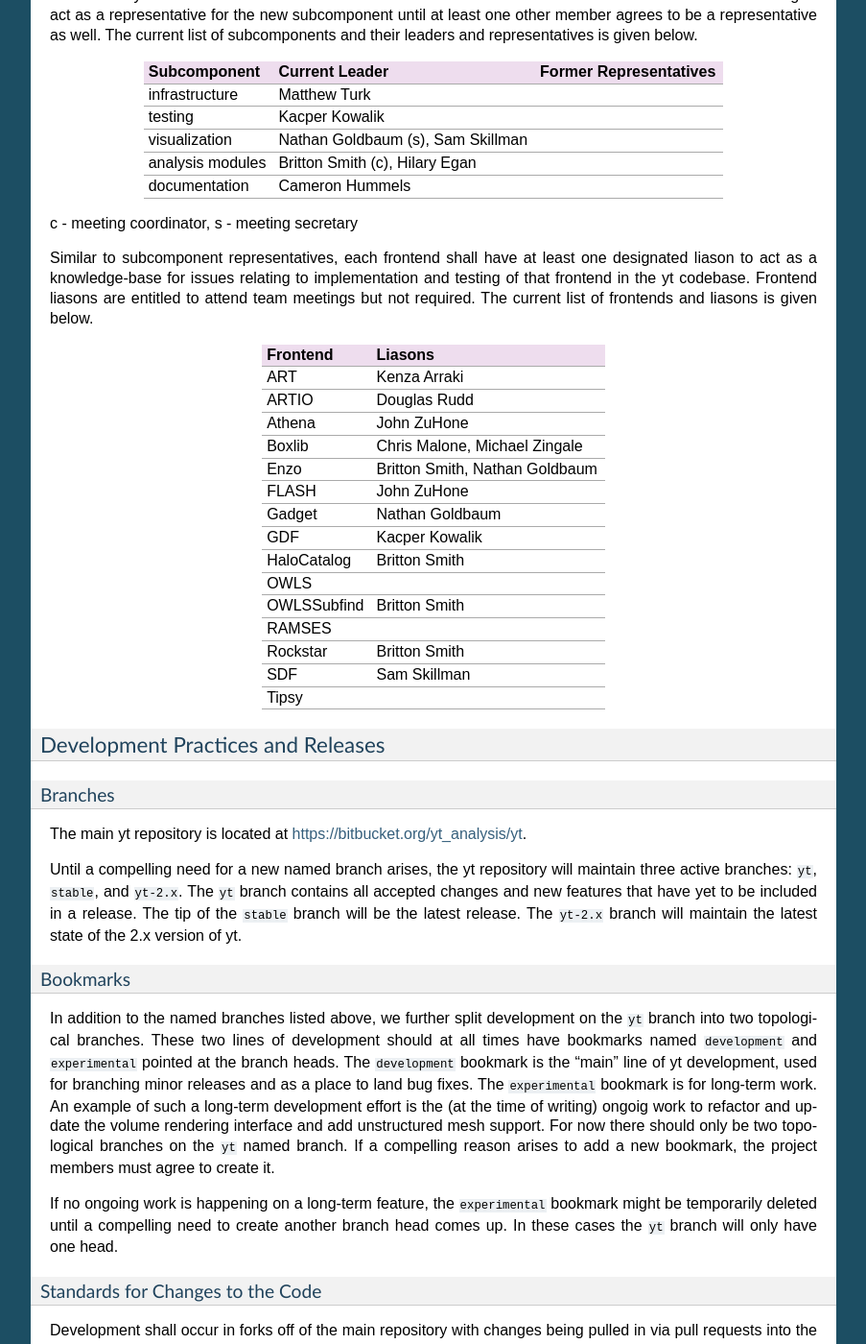
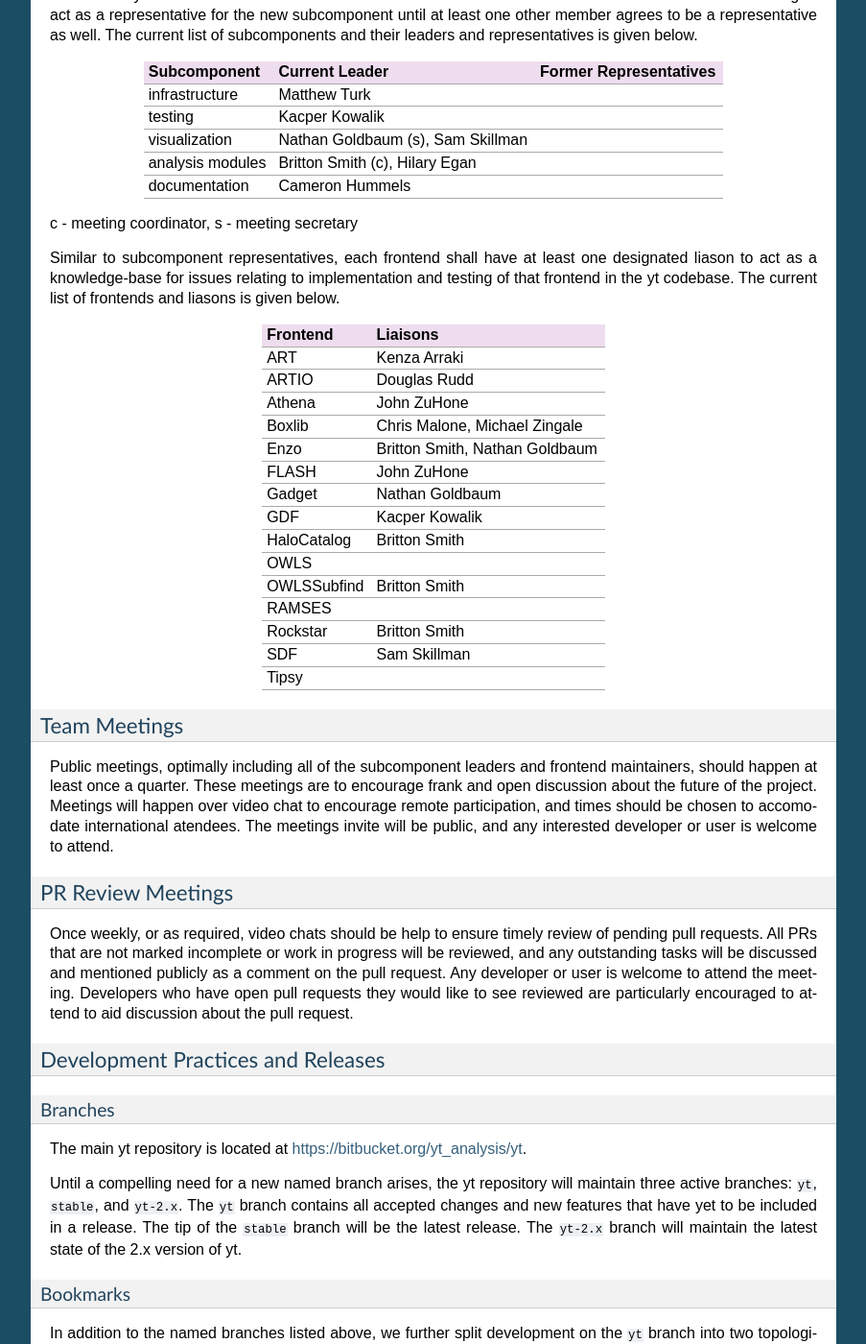
Before and after one commit to yt-project/ytep, a Sphinx documentation site: the page built from source/YTEPs/YTEP-1776.rst, in a window 1280 px wide and 1400 px high, scrolled down 1478 px. Shown: the whole window at 96% size, without its empty margins (198-1101 px from the left). Built offline with Sphinx 7.4.7, drawn with Linux system fonts in a browser that asks for light colours; formulas are drawn with MathJax 3; some of the changed text lies outside the part shown.

Commit message:
Adding discussion of standing meetings. Addressing PR comments.

```diff
--- a/source/YTEPs/YTEP-1776.rst
+++ b/source/YTEPs/YTEP-1776.rst
@@ -104,12 +104,11 @@ c - meeting coordinator, s - meeting secretary
 
 Similar to subcomponent representatives, each frontend shall have at least one
 designated liason to act as a knowledge-base for issues relating to
-implementation and testing of that frontend in the yt codebase.  Frontend
-liasons are entitled to attend team meetings but not required.  The current list
+implementation and testing of that frontend in the yt codebase. The current list
 of frontends and liasons is given below.
 
     ============== =================
-    Frontend       Liasons
+    Frontend       Liaisons
     ============== =================
     ART            Kenza Arraki
     ARTIO          Douglas Rudd
@@ -127,6 +126,27 @@ of frontends and liasons is given below.
     SDF            Sam Skillman
     Tipsy
     ============== =================
+
+Team Meetings
+^^^^^^^^^^^^^
+
+Public meetings, optimally including all of the subcomponent leaders and
+frontend maintainers, should happen at least once a quarter. These meetings are
+to encourage frank and open discussion about the future of the project. Meetings
+will happen over video chat to encourage remote participation, and times should be
+chosen to accomodate international atendees. The meetings invite will be public,
+and any interested developer or user is welcome to attend.
+
+PR Review Meetings
+^^^^^^^^^^^^^^^^^^
+
+Once weekly, or as required, video chats should be help to ensure timely review
+of pending pull requests. All PRs that are not marked incomplete or work in progress
+will be reviewed, and any outstanding tasks will be discussed and mentioned publicly as
+a comment on the pull request. Any developer or user is welcome to attend the meeting.
+Developers who have open pull requests they would like to see reviewed are particularly
+encouraged to attend to aid discussion about the pull request.
+
 
 Development Practices and Releases
 ^^^^^^^^^^^^^^^^^^^^^^^^^^^^^^^^^^
@@ -152,15 +172,17 @@ should at all times have bookmarks named ``development`` and ``experimental``
 pointed at the branch heads. The ``development`` bookmark is the "main" line of
 yt development, used for branching minor releases and as a place to land bug
 fixes. The ``experimental`` bookmark is for long-term work. An example of such a
-long-term development effort is the (at the time of writing) ongoig work to
+long-term development effort is the (at the time of writing) ongoing work to
 refactor and update the volume rendering interface and add unstructured mesh
 support. For now there should only be two topological branches on the ``yt``
-named branch. If a compelling reason arises to add a new bookmark, the project
-members must agree to create it.
+named branch. If a compelling reason arises to add a new topological branch, the
+project members must agree to create it and add a new bookmark to track the
+work.
 
-If no ongoing work is happening on a long-term feature, the ``experimental``
-bookmark might be temporarily deleted until a compelling need to create another
-branch head comes up. In these cases the ``yt`` branch will only have one head.
+If no ongoing work is happening on a long-term feature, the ``experimental`` and
+``development`` bookmark might be temporarily deleted until a compelling need to
+create another branch head comes up. In these cases the ``yt`` branch will only
+have one head.
 
 Standards for Changes to the Code
 +++++++++++++++++++++++++++++++++
```
